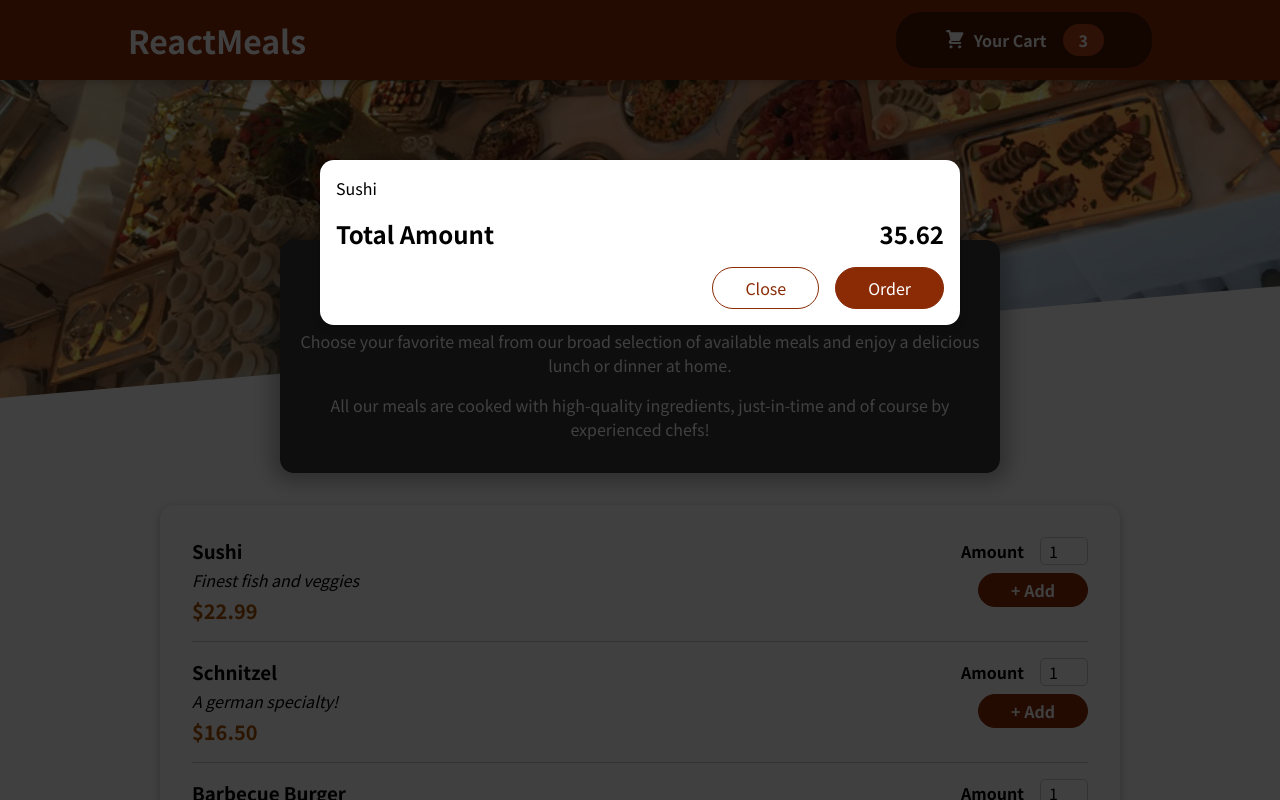
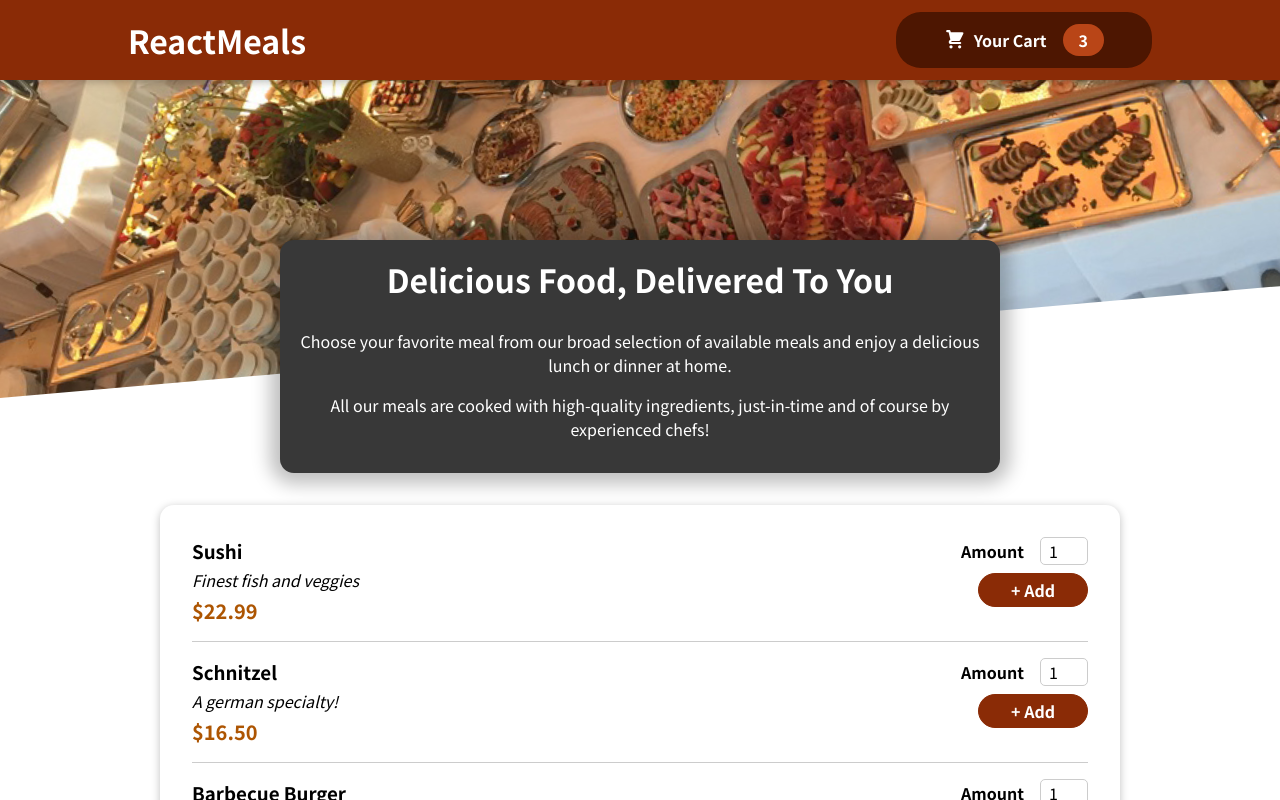
Before and after one commit to CyberManMatt/FoodOrderApp, a React (Create React App) app: page / in a window 1280 px wide. Shown: the top 800 px of the page. Built offline with nearby package versions, Linux system fonts and the light colour scheme.

Commit message:
Added Cart Modal functionality

```diff
--- a/src/App.js
+++ b/src/App.js
@@ -1,12 +1,29 @@
 import {Header} from "./components/Layout/Header";
 import {Meals} from "./components/Meals/Meals";
 import {Cart} from "./components/Cart/Cart";
+import { useState } from "react";
 
 function App() {
+
+    // Initialize state on displaying the cart
+    const [displayCart, setDisplayCart] = useState(false);
+
+    // Initialize handler to display the cart
+    const displayCartHandler = () => {
+        setDisplayCart(true)
+    }
+
+    // Initialize handler to hide the cart
+    const hideCartHandler = () => {
+        setDisplayCart(false)
+    }
+
     return (
         <>
-            <Cart />
-            <Header/>
+            {/* If displayCart state is true, display the Cart modal */}
+            {displayCart && <Cart />}
+            {/* Pass onDisplayCart prop that points to the displayCartHandler function */}
+            <Header onDisplayCart={displayCartHandler} />
             <main>
                 <Meals/>
             </main>
--- a/src/components/Cart/Cart.js
+++ b/src/components/Cart/Cart.js
@@ -23,5 +23,6 @@ export function Cart(props) {
                 <button className={classes["button--alt"]}>Close</button>
                 <button className={classes.button}>Order</button>
             </div>
-        </Modal>)
+        </Modal>
+    )
 }
--- a/src/components/Layout/Header.js
+++ b/src/components/Layout/Header.js
@@ -12,7 +12,9 @@ export function Header(props) {
         <>
             <header className={classes.header}>
                 <h1>ReactMeals</h1>
-                <HeaderCartButton />
+                {/* When the Header Cart Button gets clicked, the function binded to onDisplayCart gets executed
+                    from App.js. This gets passed to the HeaderCartButton component as props. */}
+                <HeaderCartButton onCLick={props.onDisplayCart} />
             </header>
             <div className={classes["main-image"]}>
                 <img src={headerImage} alt="table of food"/>
--- a/src/components/Layout/HeaderCartButton.js
+++ b/src/components/Layout/HeaderCartButton.js
@@ -8,7 +8,8 @@ import classes from "./HeaderCartButton.module.css";
 
 export function HeaderCartButton(props) {
     return (
-        <button className={classes.button}>
+        // When this button is clicked, the onClick handler passed on from Header.js is executed
+        <button className={classes.button} onClick={props.onClick}>
             <span className={classes.icon}>
                 <CartIcon />
             </span>
```
